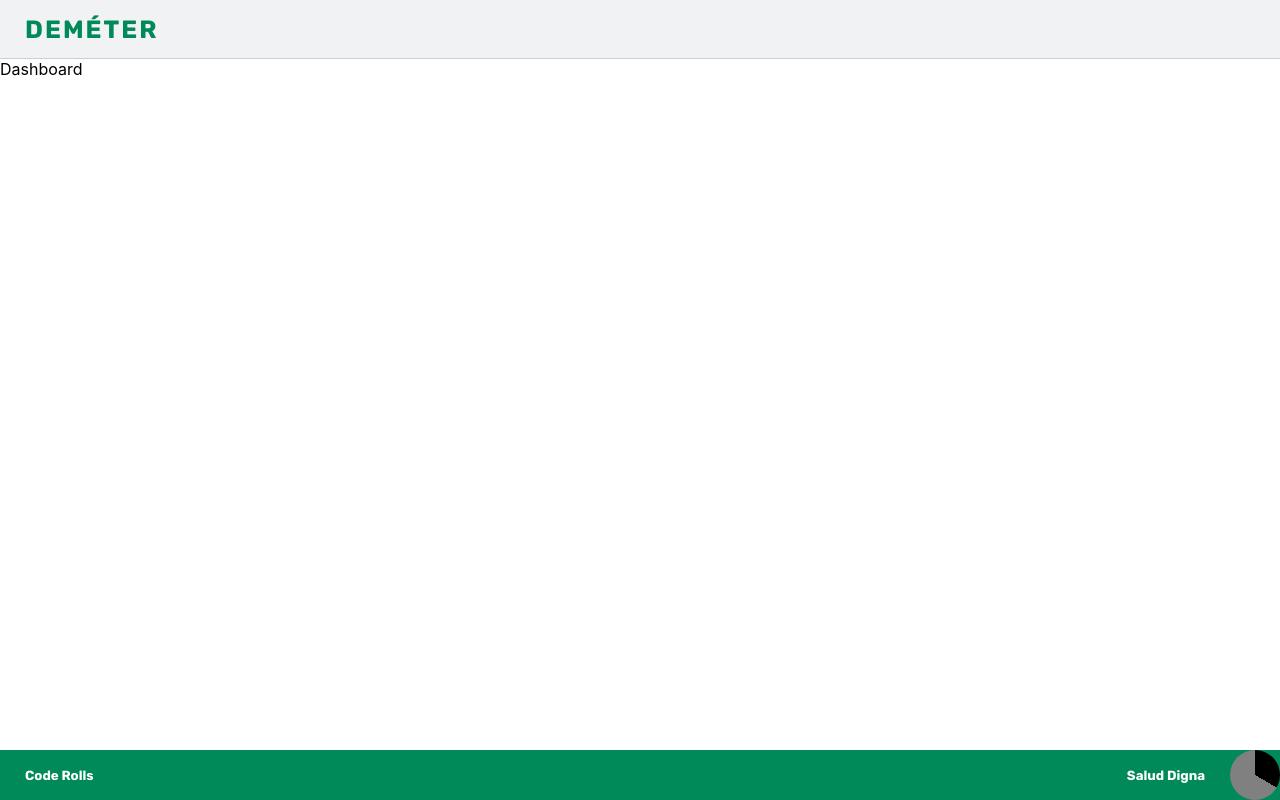
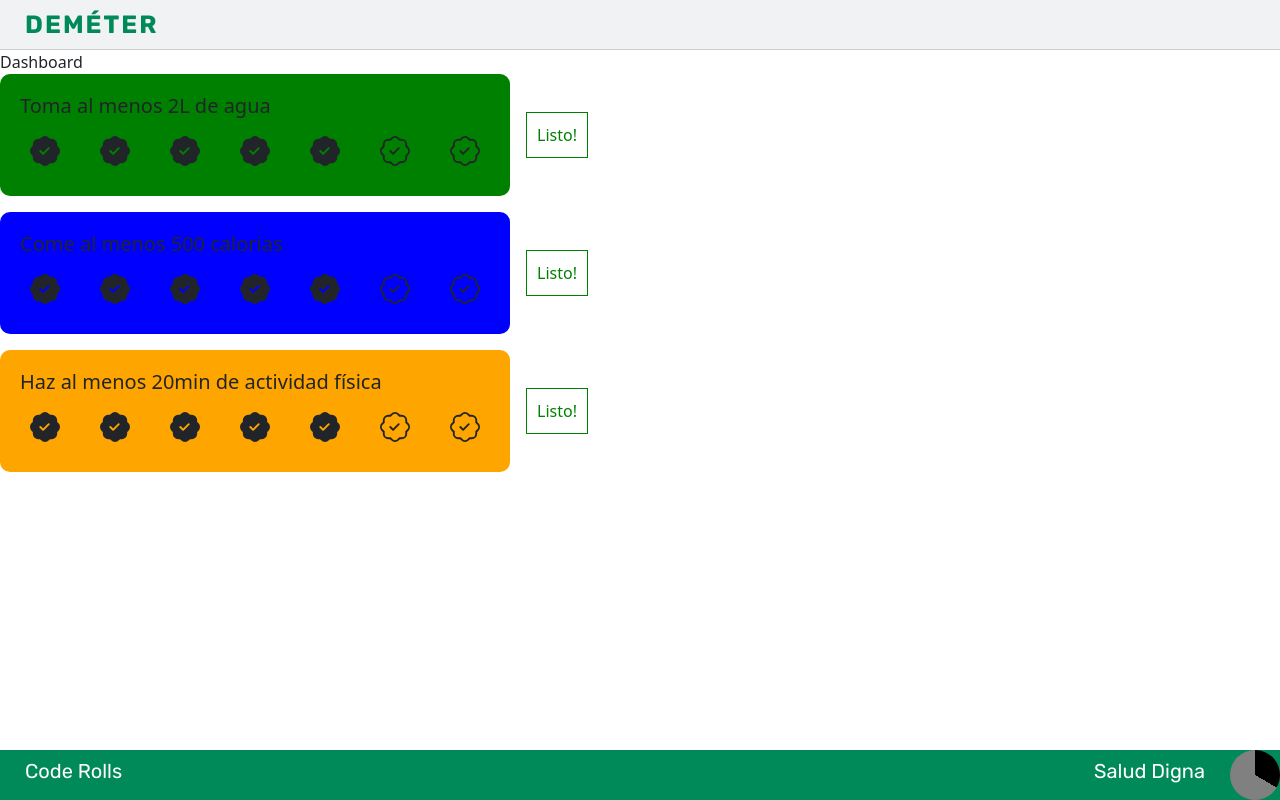
Before and after one commit to dixtinox/Code-Rolls-Talent-Land-2023, a React (Create React App) app in the folder FrontEND/code-rolls/: page / in a window 1280 px wide. Built offline with nearby package versions, Linux system fonts and the light colour scheme.

Commit message:
Componentes para el dashboard

```diff
--- a/FrontEND/code-rolls/package.json
+++ b/FrontEND/code-rolls/package.json
@@ -7,8 +7,10 @@
     "@testing-library/react": "^13.4.0",
     "@testing-library/user-event": "^13.5.0",
     "antd": "^5.4.0",
+    "bootstrap": "^5.2.3",
     "react": "^18.2.0",
     "react-dom": "^18.2.0",
+    "react-icons": "^4.8.0",
     "react-router-dom": "^6.10.0",
     "react-scripts": "5.0.1",
     "web-vitals": "^2.1.4"
--- a/FrontEND/code-rolls/src/App.css
+++ b/FrontEND/code-rolls/src/App.css
@@ -61,3 +61,38 @@
 .my-theme{
   --primary-color: #008959;
 }
+
+/*Estilo green card*/
+.streak {
+  border-radius: 10px;
+  padding: 20px;
+  display: grid;
+  grid-template-rows: auto 1fr;
+  grid-template-columns: 1fr auto;
+  gap: 20px;
+}
+
+h2 {
+  margin-top: 0;
+}
+
+button {
+  background-color: white;
+  color: green;
+  border: 1px solid green;
+  border-radius: 5px;
+  font-size: 1em;
+  padding: 10px;
+  cursor: pointer;
+}
+
+.columns {
+  display: grid;
+  grid-template-columns: repeat(7, 1fr);
+  gap: 20px;
+}
+
+.column {
+  border-radius: 5px;
+  padding: 10px;
+}
--- /dev/null
+++ b/FrontEND/code-rolls/src/components/DashboardComponents/Checked.js
@@ -0,0 +1,20 @@
+import React from 'react'
+import { BsPatchCheck, BsPatchCheckFill } from 'react-icons/bs';
+
+const Checked = ({checked}) => {
+    if(checked){
+        return (
+            <div className='column'>
+                <BsPatchCheckFill size={30}/>
+            </div>
+        )
+    }
+
+  return (
+    <div className='column'>
+        <BsPatchCheck size={30}/>
+    </div>
+  )
+}
+
+export default Checked
--- /dev/null
+++ b/FrontEND/code-rolls/src/components/DashboardComponents/Streak.js
@@ -0,0 +1,30 @@
+import React from 'react'
+import Checked from './Checked'
+import { BsPatchCheck, BsPatchCheckFill } from 'react-icons/bs';
+import 'bootstrap/dist/css/bootstrap.css';
+
+
+const Streak = ({title, buttonText, containerColor}) => {
+  return (
+    <div className='d-flex align-items-center mb-3'>
+        <div className='streak d-block' style={{
+        backgroundColor: containerColor
+      }}>
+            <h5>{title}</h5>
+            <div className="columns">
+                <Checked checked={true}/>
+                <Checked checked={true}/>
+                <Checked checked={true}/>
+                <Checked checked={true}/>
+                <Checked checked={true}/>
+                <Checked checked={false}/>
+                <Checked checked={false}/>
+            </div>
+        </div>
+        <button className='ms-3'>{buttonText}</button>
+    </div>
+
+  )
+}
+
+export default Streak
--- a/FrontEND/code-rolls/src/components/Footer.js
+++ b/FrontEND/code-rolls/src/components/Footer.js
@@ -1,4 +1,5 @@
 import React from 'react'
+
 import DayAchivement from './DashboardComponents/DayAchivement'
 
 const AppFooter = () => {
--- a/FrontEND/code-rolls/src/components/Pages/Dashboard.js
+++ b/FrontEND/code-rolls/src/components/Pages/Dashboard.js
@@ -1,5 +1,12 @@
+import Streak from '../DashboardComponents/Streak'
+import 'bootstrap/dist/css/bootstrap.css';
+
 function Dashboard(){
-    return <div>Dashboard</div>
+    return <div>Dashboard
+        <Streak title="Toma al menos 2L de agua" buttonText="Listo!" containerColor="green"/>
+        <Streak title="Come al menos 500 calorias" buttonText="Listo!" containerColor="blue"/>
+        <Streak title="Haz al menos 20min de actividad física" buttonText="Listo!" containerColor="orange"/>
+    </div>
 }
 
 export default Dashboard;
```
Also changed, not shown: 1 other file (tests, documents, lock files or other folders).
